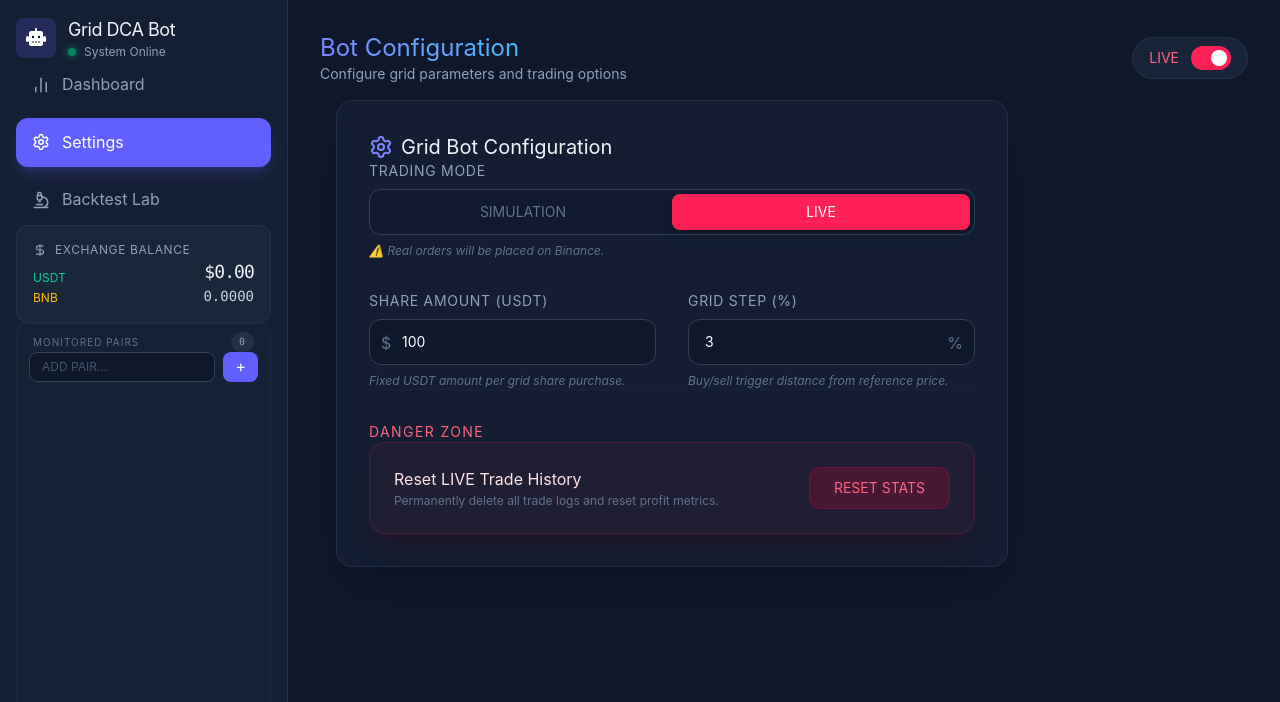
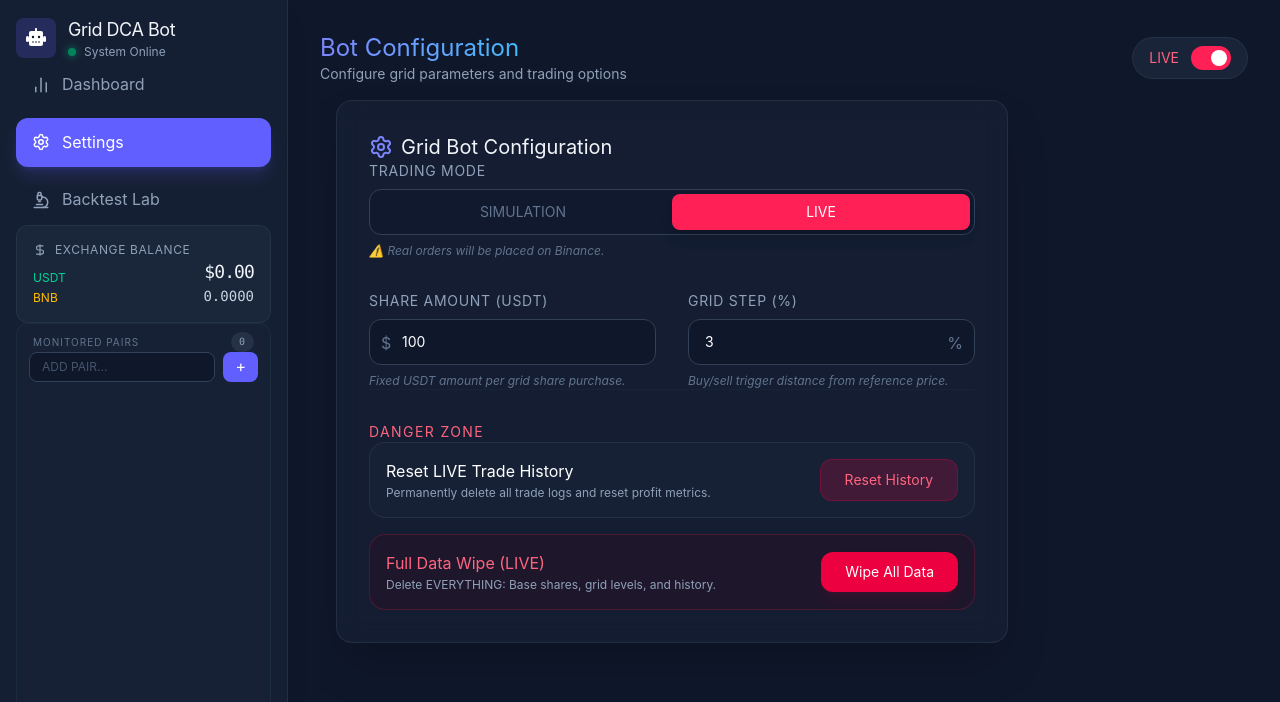
Before and after one commit to Darrylsh/Grid_DCA_Bot, a React (Vite) app: page / in a window 1280 px wide. Both pictures are taken after a click on the button "Settings". Shown: the top 702 px of the page. Built offline with nearby package versions, Linux system fonts and the light colour scheme.

Commit message:
Feat: Add Full Data Wipe feature to allow fresh bot starts

```diff
--- a/src/main/bot.ts
+++ b/src/main/bot.ts
@@ -11,6 +11,9 @@ import { EventEmitter } from 'events'
 import {
   initDb,
   getWhitelist,
+  getRecentTrades,
+  clearTradeHistory,
+  wipeAllData,
   getSettings,
   logTrade,
   saveGridState,
@@ -600,6 +603,13 @@ export const deleteBaseShareLocally = (symbol: string): void => {
   broadcastMarketUpdate(symbol, lastPrices[symbol] || 0)
 }
 
+export const wipeAllDataLocally = (): void => {
+  for (const symbol in gridState) {
+    delete gridState[symbol]
+  }
+  console.log(`[BOT] All grid state cleared from memory.`)
+}
+
 // ---------------------------------------------------------------------------
 // Cancel all open grid levels for a symbol (live cancels on Binance)
 // ---------------------------------------------------------------------------
--- a/src/main/db.ts
+++ b/src/main/db.ts
@@ -196,6 +196,14 @@ const clearTradeHistory = (mode = 'LIVE'): boolean => {
   return true
 }
 
+const wipeAllData = (mode = 'LIVE'): boolean => {
+  const database = getDb()
+  database.prepare('DELETE FROM trades WHERE mode = ?').run(mode)
+  database.prepare('DELETE FROM grid_state WHERE mode = ?').run(mode)
+  database.prepare('DELETE FROM grid_levels WHERE mode = ?').run(mode)
+  return true
+}
+
 const getMetrics = (mode = 'LIVE'): { totalPnl: number; avgRoi: number; winRate: number; totalTrades: number } => {
   const row = getDb()
     .prepare(
--- a/src/main/index.ts
+++ b/src/main/index.ts
@@ -228,6 +228,13 @@ app.whenReady().then(async () => {
     getRecentTrades(mode, limit)
   )
   handleIPC('bot:clearTradeHistory', async (_, mode: string) => clearTradeHistory(mode))
+  handleIPC('bot:wipeAllData', async (_, mode: string) => {
+    const { wipeAllData } = await import('./db')
+    const { wipeAllDataLocally } = await import('./bot')
+    wipeAllData(mode)
+    wipeAllDataLocally()
+    return true
+  })
 
   // ---- Legacy no-op handlers (kept for smooth transition) ----
   handleIPC('bot:getDecoupledWhitelist', async () => [])
--- a/src/preload/index.d.ts
+++ b/src/preload/index.d.ts
@@ -60,6 +60,7 @@ export interface IElectronAPI {
   // Trade history
   getRecentTrades: (args: { mode: string; limit: number }) => Promise<any[]>
   clearTradeHistory: (mode: string) => Promise<boolean>
+  wipeAllData: (mode: string) => Promise<boolean>
 
   // Backtest
   runBacktest: (
--- a/src/preload/index.ts
+++ b/src/preload/index.ts
@@ -47,6 +47,7 @@ const api = {
   getRecentTrades: (args: { mode: string; limit: number }) =>
     ipcRenderer.invoke('bot:getRecentTrades', args),
   clearTradeHistory: (mode: string) => ipcRenderer.invoke('bot:clearTradeHistory', mode),
+  wipeAllData: (mode: string) => ipcRenderer.invoke('bot:wipeAllData', mode),
 
   // ---- Backtest ----
   runBacktest: (
--- a/src/renderer/src/App.tsx
+++ b/src/renderer/src/App.tsx
@@ -241,6 +241,21 @@ export default function App() {
   const handleResetStats = async () => {
     if (window.confirm(`Reset all ${tradingMode} trade history? This cannot be undone.`)) {
       await window.api.clearTradeHistory(tradingMode)
+      window.api.getStats().then(setStats)
+      window.api.getRecentTrades({ mode: tradingMode, limit: 50 }).then(setLogs)
+    }
+  }
+
+  const handleWipeAllData = async () => {
+    if (
+      window.confirm(
+        `WIPE ALL DATA for ${tradingMode}? This will delete all base shares, grid levels, and trade history. This cannot be undone.`
+      )
+    ) {
+      await window.api.wipeAllData(tradingMode)
+      setToast({ message: `Full data wipe completed for ${tradingMode}`, type: 'success' })
+      // Refresh all state
+      window.api.getGridState().then(setMarketData)
       window.api.getStats().then(setStats)
       window.api.getRecentTrades({ mode: tradingMode, limit: 50 }).then(setLogs)
     }
@@ -774,14 +789,32 @@ export default function App() {
               {/* Danger Zone */}
               <div className="mt-12 pt-8 border-t border-slate-800/60">
                 <h3 className="text-sm font-bold text-rose-400 uppercase tracking-widest mb-4">Danger Zone</h3>
-                <div className="bg-rose-500/5 border border-rose-500/20 rounded-2xl p-6 flex items-center justify-between shadow-xl shadow-rose-950/20">
-                  <div>
-                    <h4 className="font-bold text-rose-100 mb-1">Reset {tradingMode} Trade History</h4>
-                    <p className="text-xs text-slate-500">Permanently delete all trade logs and reset profit metrics.</p>
+                <div className="flex flex-col gap-4">
+                  <div className="flex items-center justify-between p-4 bg-slate-800/40 border border-slate-700/50 rounded-2xl">
+                    <div>
+                      <h4 className="text-white font-bold mb-1">Reset {tradingMode} Trade History</h4>
+                      <p className="text-slate-400 text-xs">Permanently delete all trade logs and reset profit metrics.</p>
+                    </div>
+                    <button
+                      onClick={handleResetStats}
+                      className="bg-rose-600/20 hover:bg-rose-600 border border-rose-600/30 text-rose-400 hover:text-white px-6 py-2.5 rounded-xl text-sm font-bold transition-all"
+                    >
+                      Reset History
+                    </button>
                   </div>
-                  <button onClick={handleResetStats} className="bg-rose-600/20 hover:bg-rose-600 border border-rose-600/30 text-rose-400 hover:text-white px-6 py-2.5 rounded-xl text-sm font-bold transition-all">
-                    RESET STATS
-                  </button>
+
+                  <div className="flex items-center justify-between p-4 bg-rose-950/20 border border-rose-500/20 rounded-2xl">
+                    <div>
+                      <h4 className="text-rose-400 font-bold mb-1">Full Data Wipe ({tradingMode})</h4>
+                      <p className="text-slate-400 text-xs">Delete EVERYTHING: Base shares, grid levels, and history.</p>
+                    </div>
+                    <button
+                      onClick={handleWipeAllData}
+                      className="bg-rose-600 hover:bg-rose-700 text-white px-6 py-2.5 rounded-xl text-sm font-bold transition-all shadow-lg shadow-rose-900/20"
+                    >
+                      Wipe All Data
+                    </button>
+                  </div>
                 </div>
               </div>
             </div>
```
